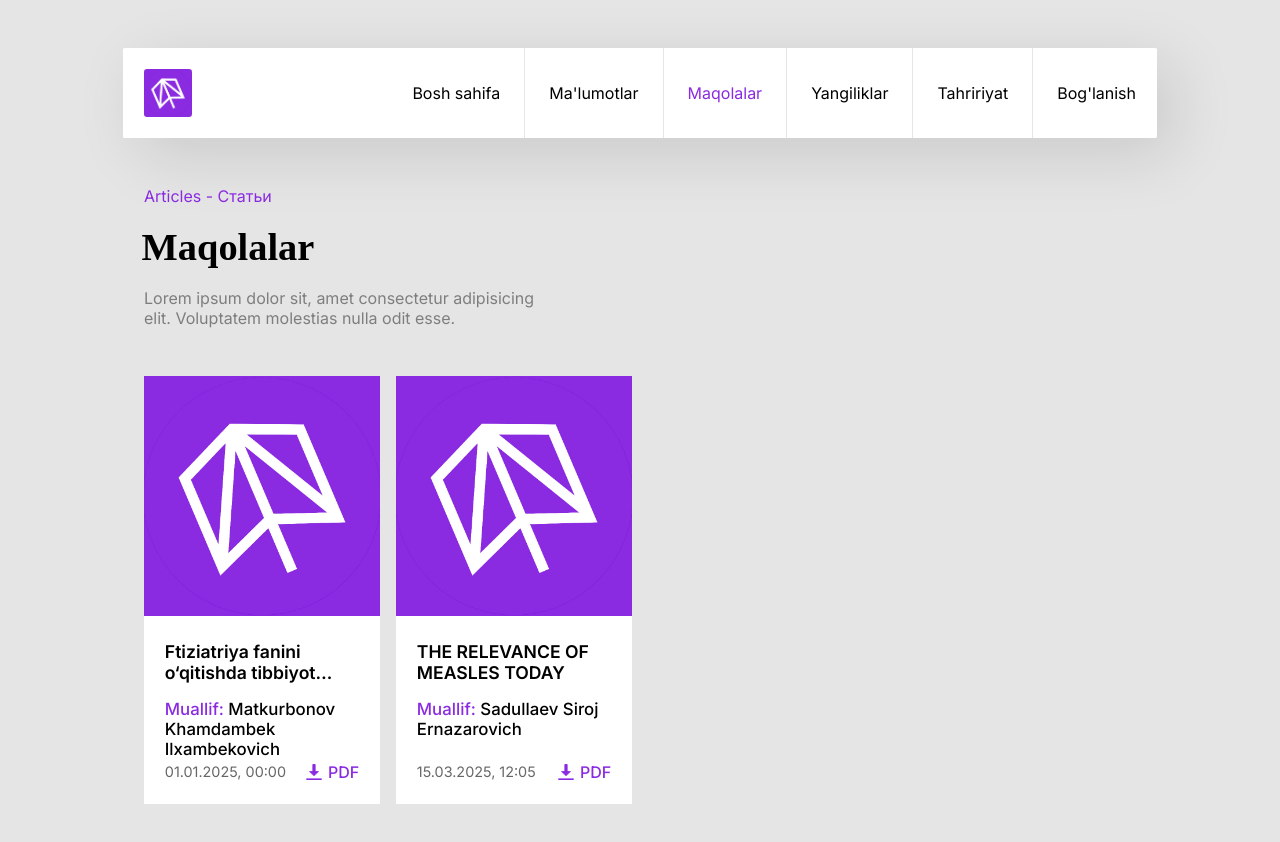
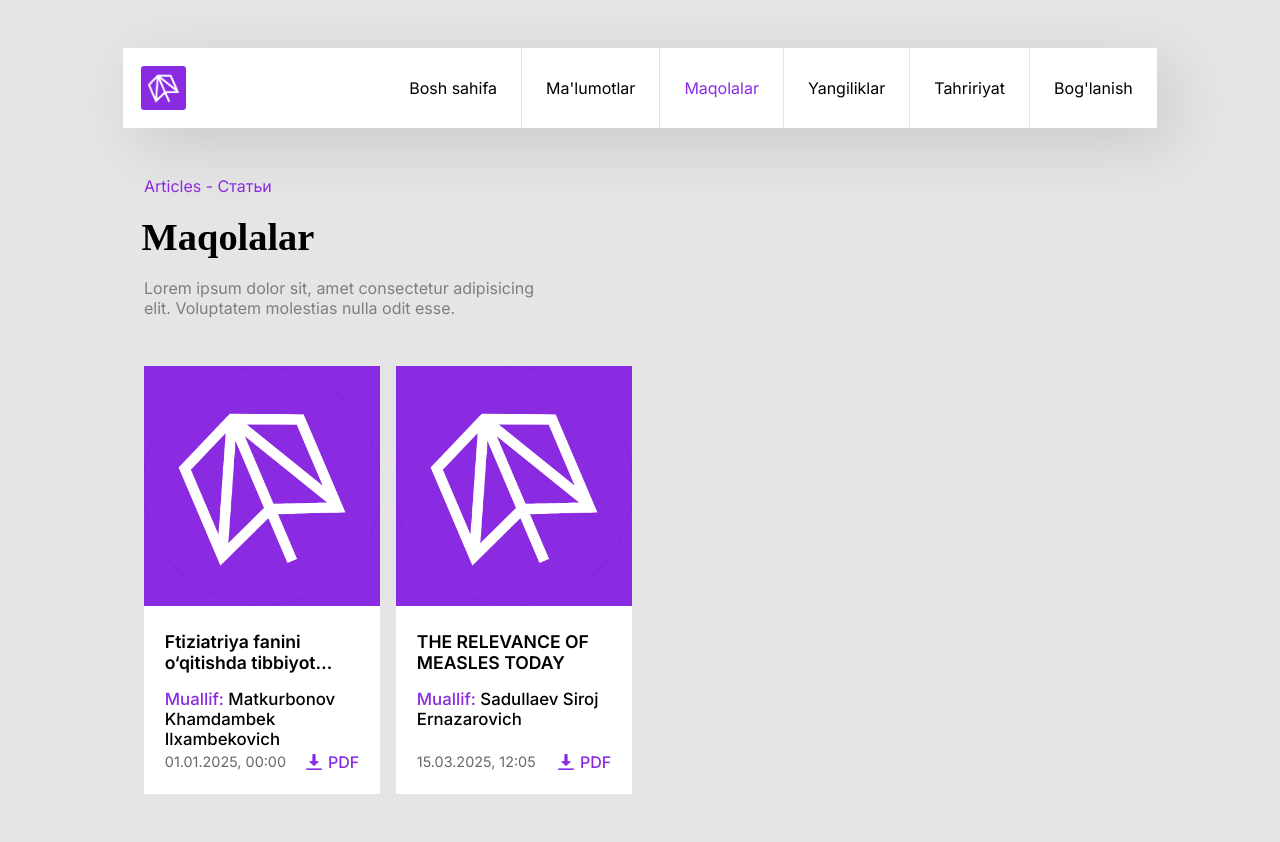
Before and after one commit to Sardorbek0731/e-conference, a React (Vite) app: page /articles in a window 1280 px wide. Shown: the top 842 px of the page. Built offline with nearby package versions, Linux system fonts and the light colour scheme; a web font is replaced by a local one.

Commit message:
fixed mistakes

```diff
--- a/src/components/header/Header.css
+++ b/src/components/header/Header.css
@@ -10,7 +10,7 @@ header {
 }
 header.otherPage {
   position: static;
-  padding: 0 1.3rem;
+  padding: 0 1.1rem;
   margin: 3rem 7.7rem 3rem 7.7rem;
   align-items: center;
   background-color: white;
@@ -23,8 +23,8 @@ header.otherPage {
   height: 3.5rem;
 }
 header.otherPage .logo {
-  width: 3rem;
-  height: 3rem;
+  width: 2.8rem;
+  height: 2.8rem;
 }
 
 .logo img {
@@ -38,7 +38,7 @@ nav {
   align-items: center;
 }
 header.otherPage nav {
-  height: 5.6rem;
+  height: 5rem;
 }
 
 nav a {
@@ -54,7 +54,7 @@ nav a {
   font-weight: 400;
 }
 nav a:last-child {
-  margin-right: 0;
+  margin-right: 0.4rem;
   padding-right: 0;
 }
 header.otherPage nav a {
--- a/src/pages/articles/Articles.css
+++ b/src/pages/articles/Articles.css
@@ -10,13 +10,17 @@
 }
 
 .articleCard {
+  position: relative;
   display: flex;
   flex-direction: column;
   justify-content: space-between;
   margin-right: 1rem;
   color: black;
   background-color: white;
-  position: relative;
+  transition: all 0.3s;
+}
+.articleCard:hover {
+  box-shadow: 1rem 1rem 4rem rgba(0, 0, 0, 0.2);
 }
 
 .articleCard img {
```
